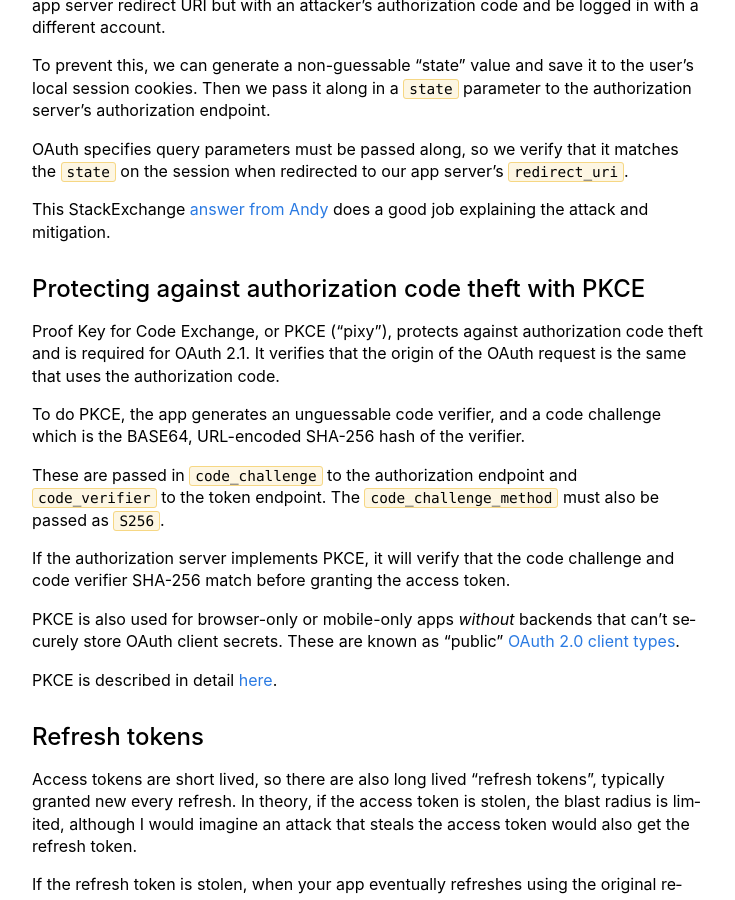
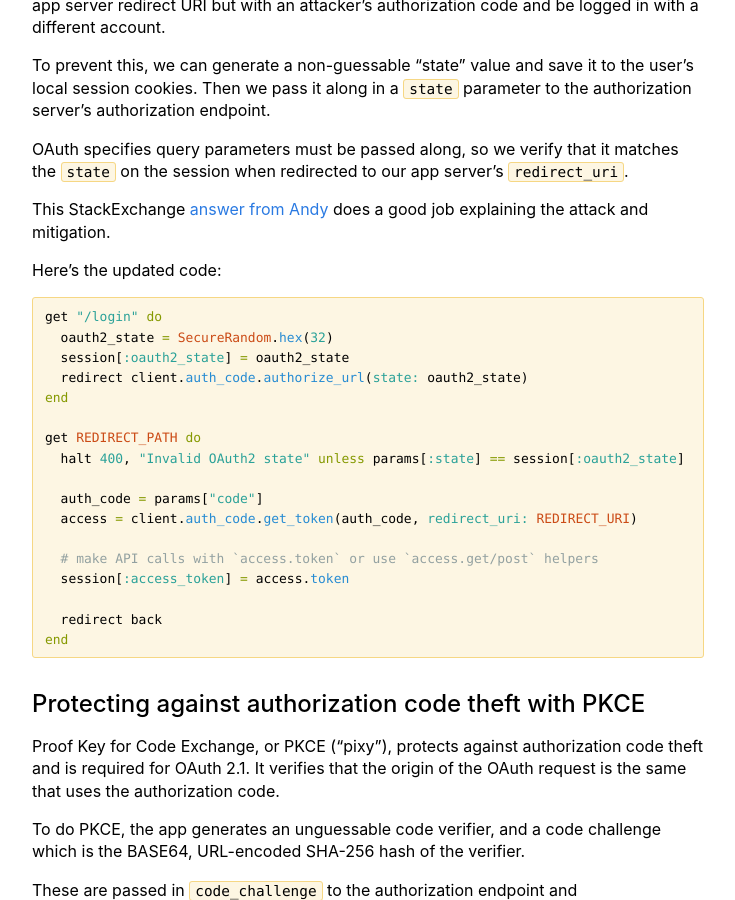
Before and after one commit to themichaelyang/tautology.town, a Jekyll site: the page built from _posts/2025/2025-11-17-learning-oauth2.md, in a window 1280 px wide and 900 px high, scrolled down 2570 px. Shown: the whole window, without its empty margins (272-1007 px from the left). Built offline with Jekyll 4.4.1, drawn with Linux system fonts in a browser that asks for light colours; some of the changed text lies outside the part shown.

Commit message:
update oauth2 post with state code

````diff
--- a/_posts/2025/2025-11-17-learning-oauth2.md
+++ b/_posts/2025/2025-11-17-learning-oauth2.md
@@ -47,7 +47,7 @@ sequenceDiagram
     App->>Browser: Logged in with auth server
 </pre>
 
-Here's the entire client flow in Ruby:
+Here's the entire client flow in Ruby, with the `oauth2` and Sinatra gems:
 
 ```ruby
 require "sinatra"
@@ -108,6 +108,28 @@ OAuth specifies query parameters must be passed along, so we verify that it matc
 
 This StackExchange [answer from Andy](https://security.stackexchange.com/a/278235/241664) does a good job explaining the attack and mitigation.
 
+Here's the updated code:
+
+```ruby
+get "/login" do
+  oauth2_state = SecureRandom.hex(32)
+  session[:oauth2_state] = oauth2_state
+  redirect client.auth_code.authorize_url(state: oauth2_state)
+end
+
+get REDIRECT_PATH do
+  halt 400, "Invalid OAuth2 state" unless params[:state] == session[:oauth2_state]
+
+  auth_code = params["code"]
+  access = client.auth_code.get_token(auth_code, redirect_uri: REDIRECT_URI)
+
+  # make API calls with `access.token` or use `access.get/post` helpers
+  session[:access_token] = access.token
+
+  redirect back
+end
+```
+
 ## Protecting against authorization code theft with PKCE
 
 Proof Key for Code Exchange, or PKCE ("pixy"), protects against authorization code theft and is required for OAuth 2.1. It verifies that the origin of the OAuth request is the same that uses the authorization code.
````
